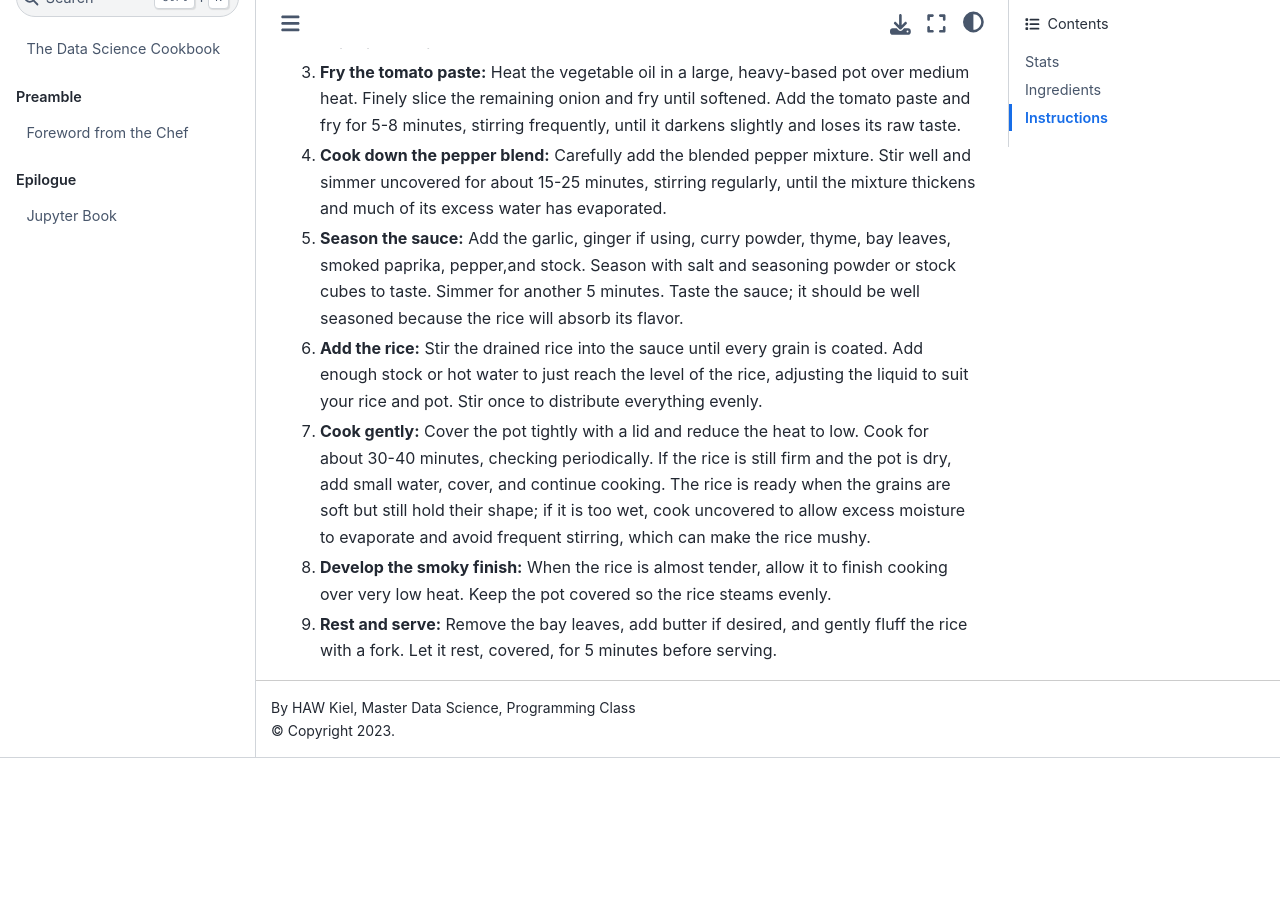
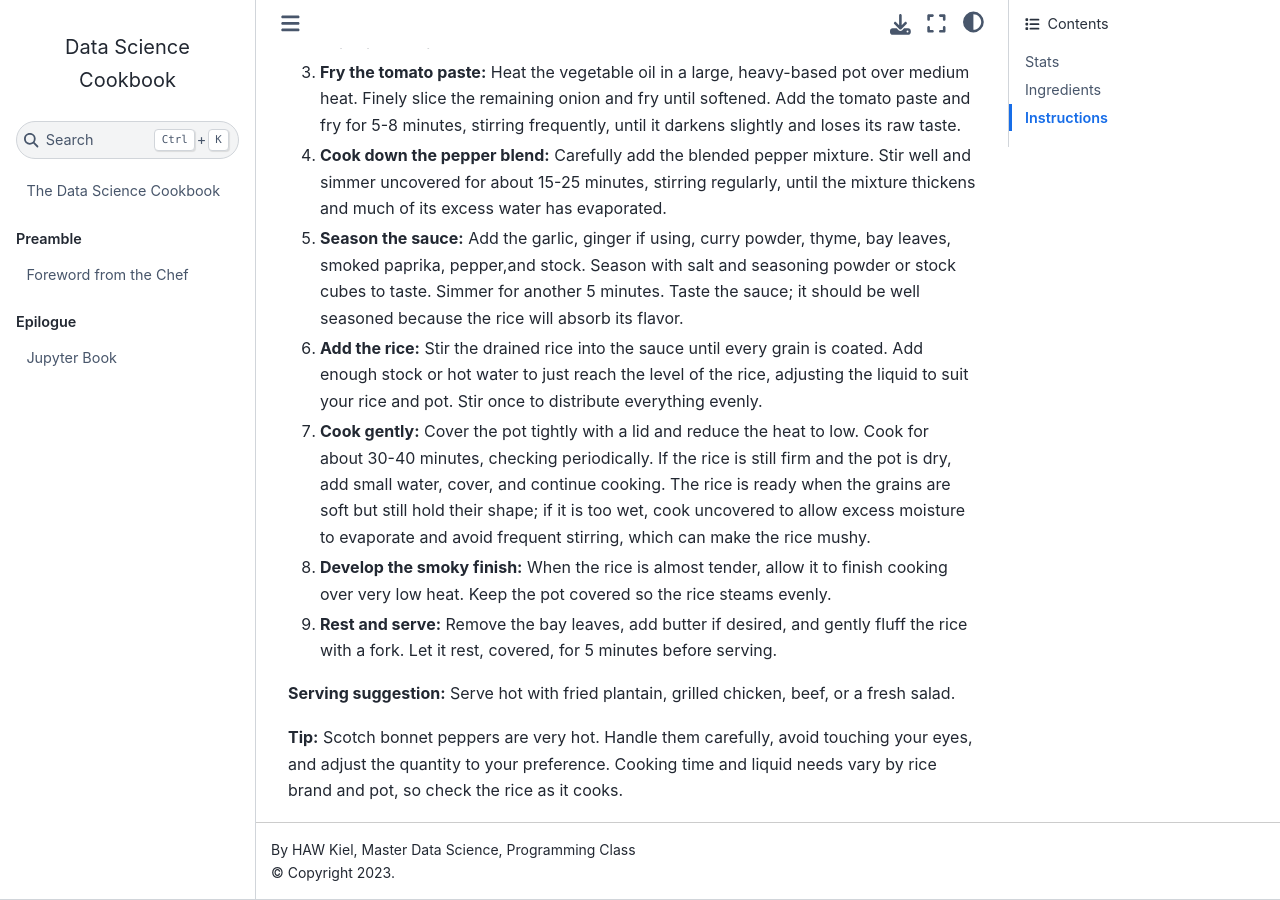
Before and after one commit to alirhml/data-science-cookbook, a Jupyter Book: the page built from recipes/2026-winter/nigerian-jollof-rice/recipe.md, in a window 1280 px wide and 900 px high, scrolled down 1367 px. Built offline with Jupyter Book 1.0.4 settings and Sphinx 7.4.7 and the Sphinx Book theme 1.1.4, drawn with Linux system fonts in a browser that asks for light colours; before the commit the page ends 2125 px from its top, so only the background shows below that.

Commit message:
Added serving suggestion and cooking tip

```diff
--- a/recipes/2026-winter/nigerian-jollof-rice/recipe.md
+++ b/recipes/2026-winter/nigerian-jollof-rice/recipe.md
@@ -43,3 +43,8 @@ Nigerian Jollof is a delicious West African dish cooked in a rich, spicy tomato
 7. **Cook gently:** Cover the pot tightly with a lid and reduce the heat to low. Cook for about 30-40 minutes, checking periodically. If the rice is still firm and the pot is dry, add small water, cover, and continue cooking. The rice is ready when the grains are soft but still hold their shape; if it is too wet, cook uncovered to allow excess moisture to evaporate and avoid frequent stirring, which can make the rice mushy.
 8. **Develop the smoky finish:** When the rice is almost tender, allow it to finish cooking over very low heat. Keep the pot covered so the rice steams evenly.
 9. **Rest and serve:** Remove the bay leaves, add butter if desired, and gently fluff the rice with a fork. Let it rest, covered, for 5 minutes before serving.
+
+
+**Serving suggestion:** Serve hot with fried plantain, grilled chicken, beef, or a fresh salad.
+
+**Tip:** Scotch bonnet peppers are very hot. Handle them carefully, avoid touching your eyes, and adjust the quantity to your preference. Cooking time and liquid needs vary by rice brand and pot, so check the rice as it cooks.
```
